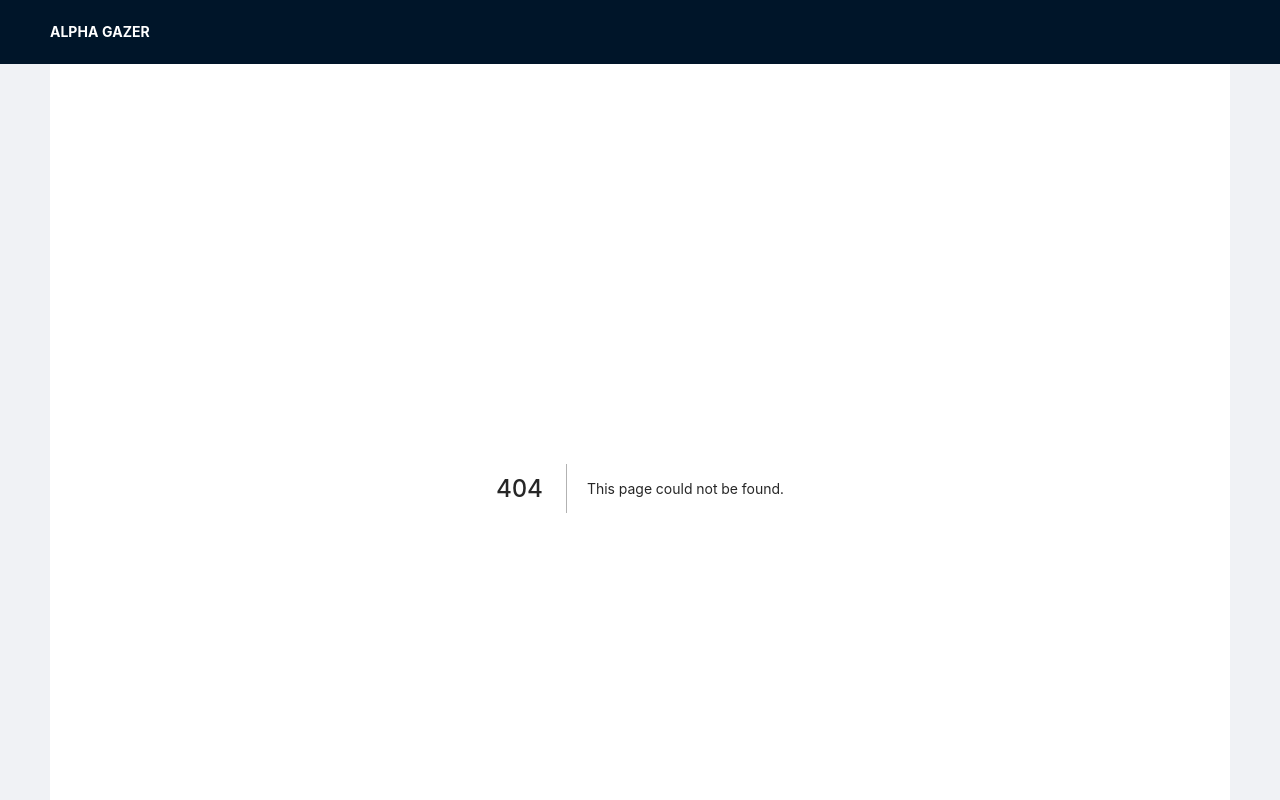
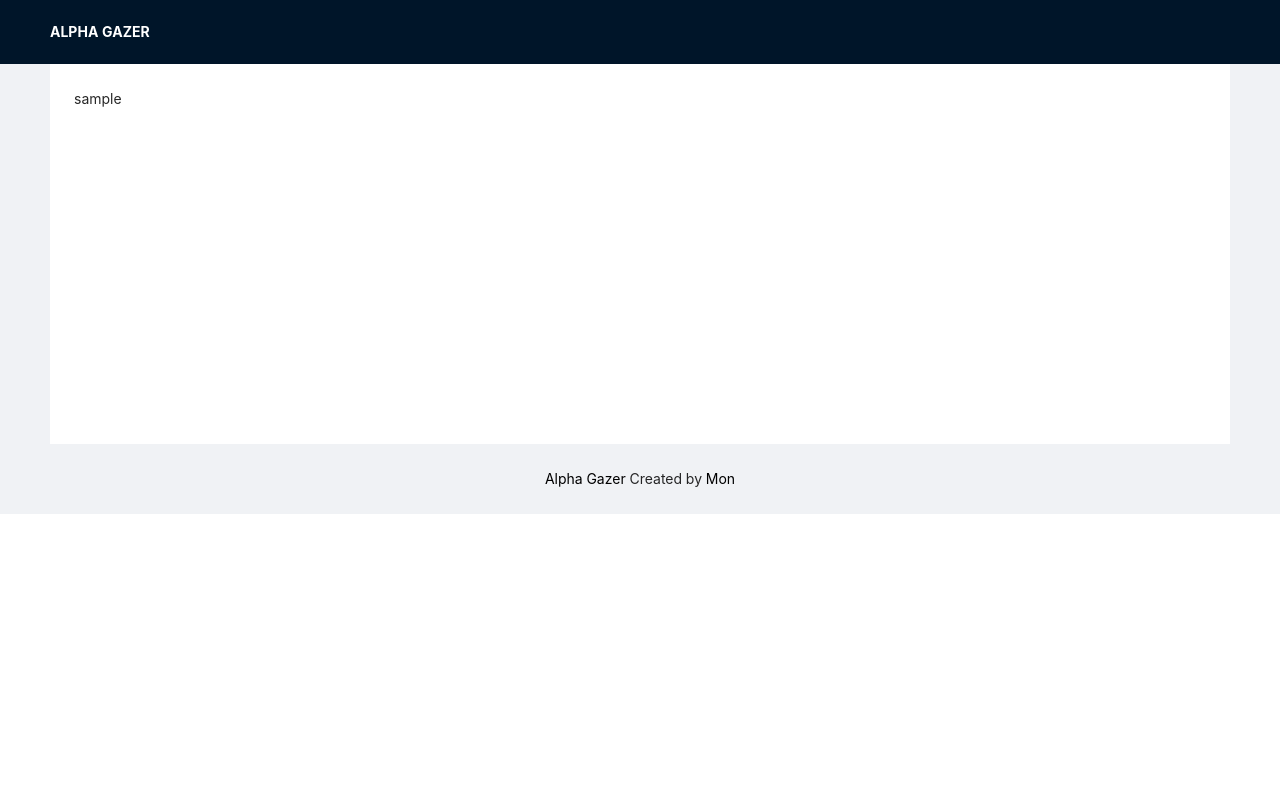
Before and after one commit to big-mon/edgar-viewer, a Next.js app: page /sample in a window 1280 px wide. Before the commit this address had no page. Shown: the top 800 px of the page. Built offline with nearby package versions, Linux system fonts and the light colour scheme.

Commit message:
chore: custom layout

```diff
--- a/src/pages/_app.js
+++ b/src/pages/_app.js
@@ -1,12 +1,9 @@
 import Layout from "../components/templates/layout";
-import "../styles/global.scss";
 import "antd/dist/antd.css";
 
 /** 共有レイアウトを定義 */
 export default function App({ Component, pageProps }) {
-  return (
-    <Layout>
-      <Component {...pageProps} />
-    </Layout>
-  );
+  // 独自レイアウトが取得できた場合、そのレイアウトを使用
+  const getLayout = Component.getLayout || ((page) => <Layout>{page}</Layout>);
+  return getLayout(<Component {...pageProps} />);
 }
--- /dev/null
+++ b/src/pages/sample.js
@@ -0,0 +1,3 @@
+export default function Page() {
+  return <>sample</>;
+}
```
Also changed, not shown: src/pages/index.js (+5 -2 lines).
